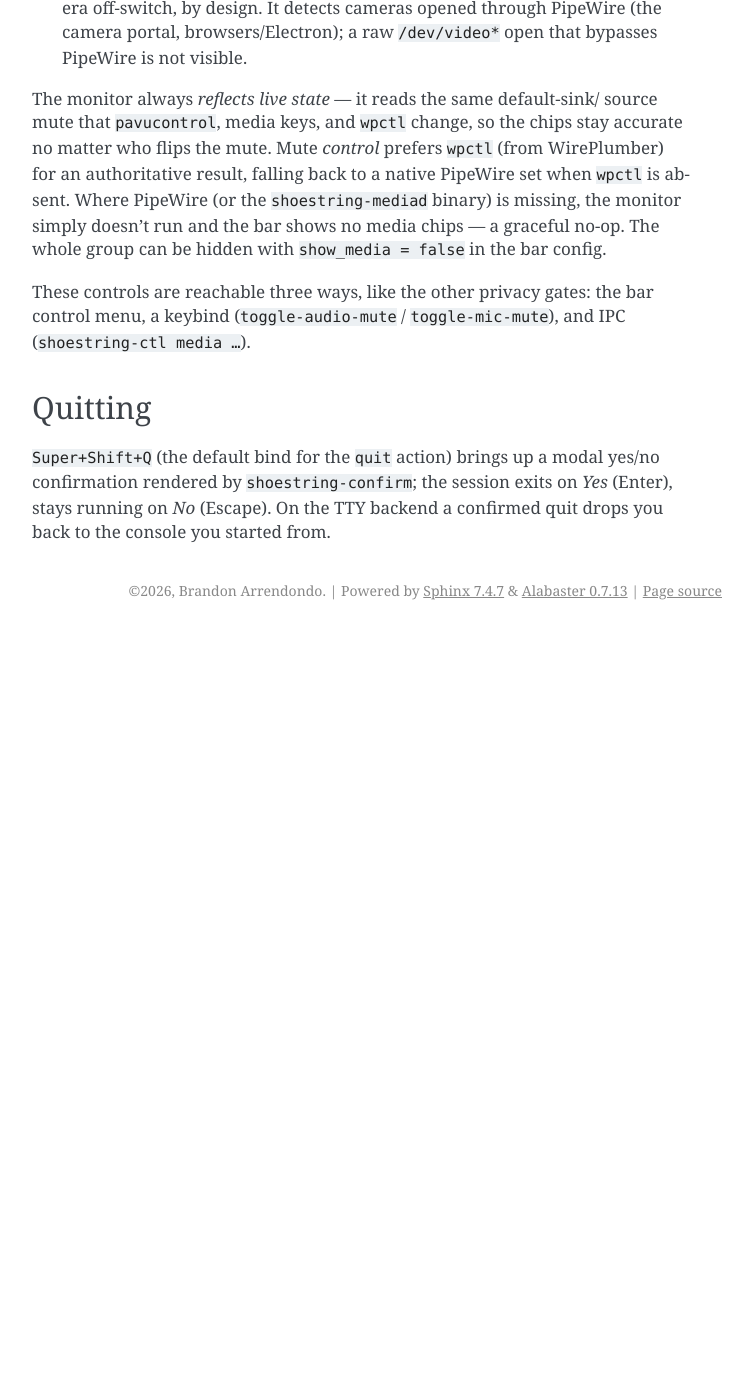
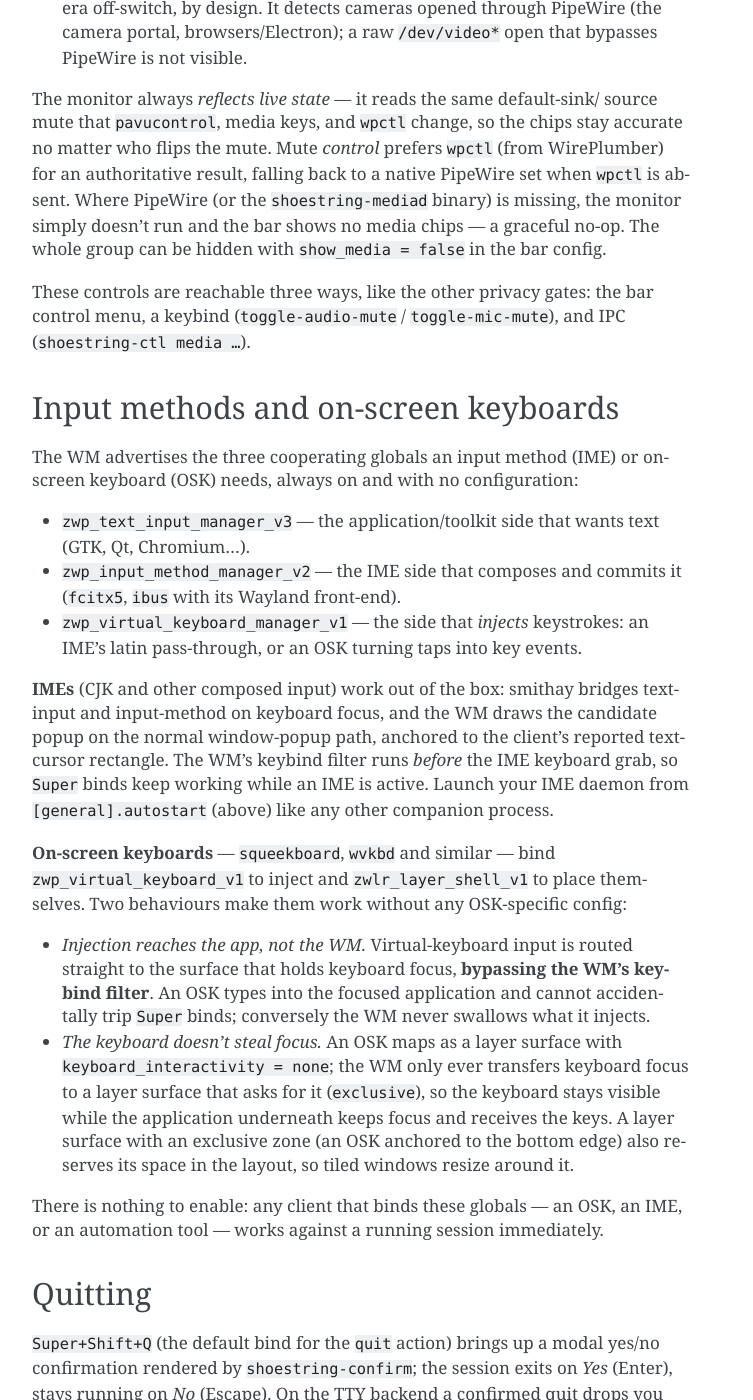
Before and after one commit to szarta/shoestring-wm, a Sphinx documentation site: the page built from docs/running.rst, in a window 1280 px wide and 1400 px high, scrolled down 3723 px. Shown: the whole window, without its empty margins (388-1141 px from the left). Built offline with Sphinx 7.4.7, drawn with Linux system fonts in a browser that asks for light colours; before the commit the page ends 4353 px from its top, so only the background shows below that; some of the changed text lies outside the part shown.

Commit message:
docs: input methods + on-screen keyboards in running.rst (task 116)
The zwp_virtual_keyboard_manager_v1 global was already wired (task 102);
this task's remaining scope was OSK-specific verification + docs. Verified
end-to-end against the live WM that a virtual-keyboard client's injected
key reaches the focused surface, and that an OSK (layer surface with
keyboard_interactivity=none) injects without stealing focus.

No code change needed — the WM was already correct.

Co-Authored-By: Claude Opus 4.8 (1M context) <noreply@anthropic.com>

```diff
--- a/docs/running.rst
+++ b/docs/running.rst
@@ -186,6 +186,45 @@ These controls are reachable three ways, like the other privacy gates: the
 bar control menu, a keybind (``toggle-audio-mute`` / ``toggle-mic-mute``),
 and IPC (``shoestring-ctl media …``).
 
+Input methods and on-screen keyboards
+-------------------------------------
+
+The WM advertises the three cooperating globals an input method (IME) or
+on-screen keyboard (OSK) needs, always on and with no configuration:
+
+- ``zwp_text_input_manager_v3`` — the application/toolkit side that wants
+  text (GTK, Qt, Chromium…).
+- ``zwp_input_method_manager_v2`` — the IME side that composes and commits
+  it (``fcitx5``, ``ibus`` with its Wayland front-end).
+- ``zwp_virtual_keyboard_manager_v1`` — the side that *injects* keystrokes:
+  an IME's latin pass-through, or an OSK turning taps into key events.
+
+**IMEs** (CJK and other composed input) work out of the box: smithay bridges
+text-input and input-method on keyboard focus, and the WM draws the candidate
+popup on the normal window-popup path, anchored to the client's reported
+text-cursor rectangle. The WM's keybind filter runs *before* the IME keyboard
+grab, so ``Super`` binds keep working while an IME is active. Launch your IME
+daemon from ``[general].autostart`` (above) like any other companion process.
+
+**On-screen keyboards** — ``squeekboard``, ``wvkbd`` and similar — bind
+``zwp_virtual_keyboard_v1`` to inject and ``zwlr_layer_shell_v1`` to place
+themselves. Two behaviours make them work without any OSK-specific config:
+
+- *Injection reaches the app, not the WM.* Virtual-keyboard input is routed
+  straight to the surface that holds keyboard focus, **bypassing the WM's
+  keybind filter**. An OSK types into the focused application and cannot
+  accidentally trip ``Super`` binds; conversely the WM never swallows what it
+  injects.
+- *The keyboard doesn't steal focus.* An OSK maps as a layer surface with
+  ``keyboard_interactivity = none``; the WM only ever transfers keyboard focus
+  to a layer surface that asks for it (``exclusive``), so the keyboard stays
+  visible while the application underneath keeps focus and receives the keys.
+  A layer surface with an exclusive zone (an OSK anchored to the bottom edge)
+  also reserves its space in the layout, so tiled windows resize around it.
+
+There is nothing to enable: any client that binds these globals — an OSK, an
+IME, or an automation tool — works against a running session immediately.
+
 Quitting
 --------
 
```
